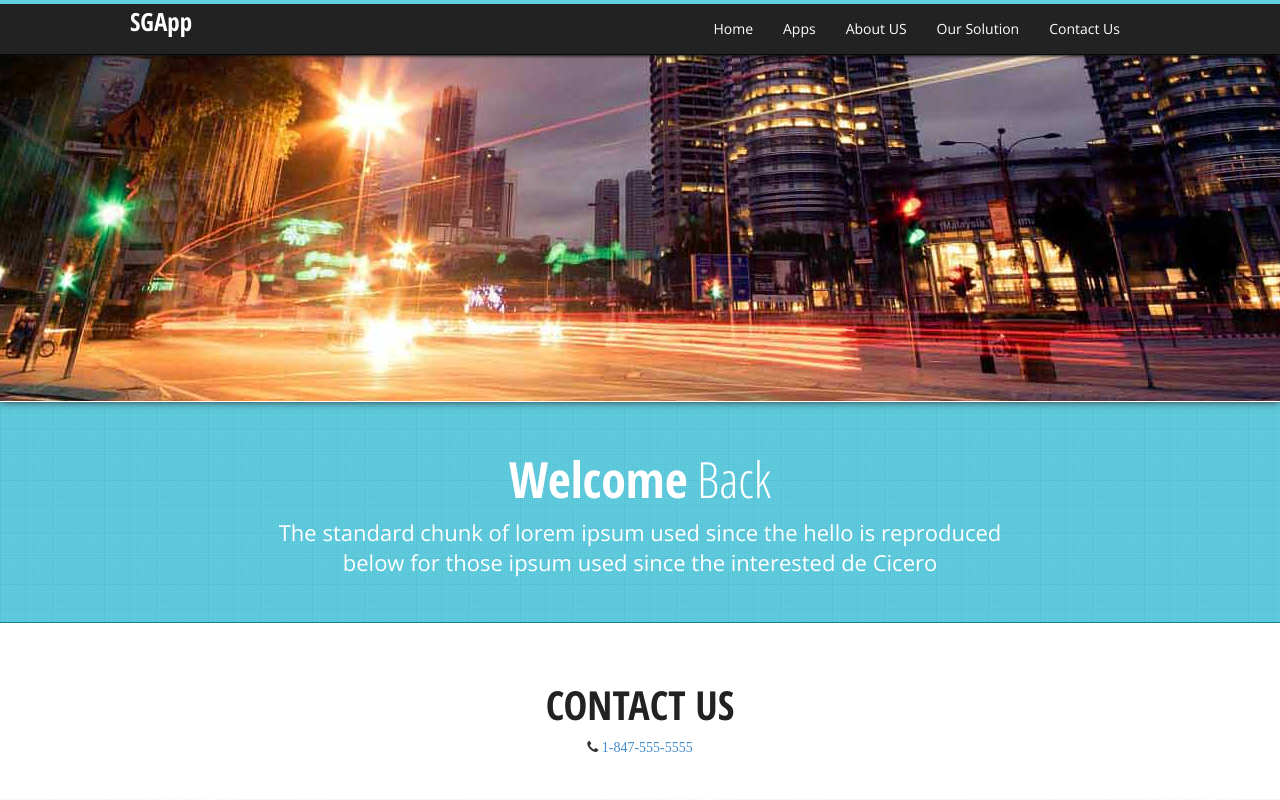
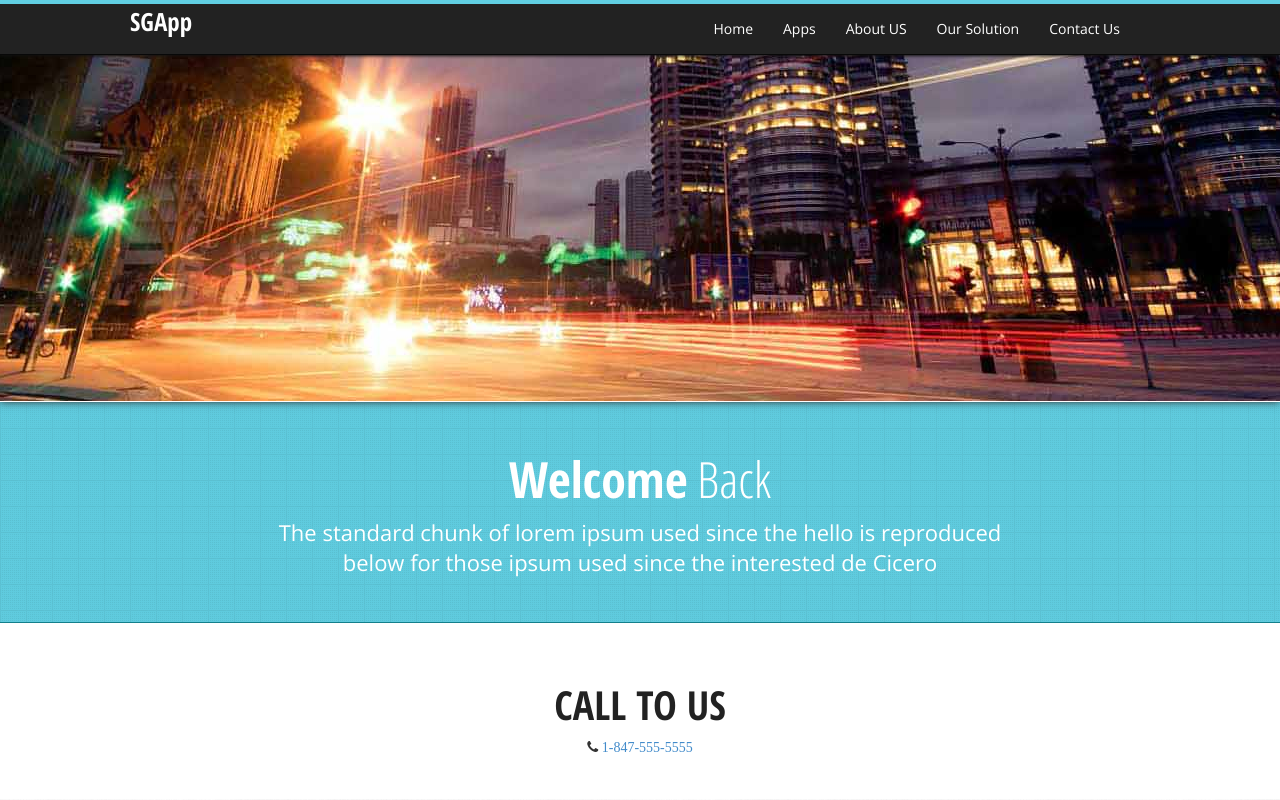
Before and after one commit to brian3t/sgappmarket_html, a plain HTML site: page www/index.html in a window 1280 px wide. Shown: the top 800 px of the page. Drawn offline with nearby package versions, Linux system fonts and the light colour scheme; some packages are replaced by stand-ins of ours; files whose address does not match are found by name.

Commit message:
05/03/2014

```diff
--- a/www/index.html
+++ b/www/index.html
@@ -124,7 +124,7 @@
         <!-- Begin Contact Add Alter-->
         <div class="call">
 	        <div class="container">
-	        		<h2 class="head">CONTACT US</h2>
+	        		<h2 class="head">CALL TO US</h2>
 	        	    <center><p class="icon-phone" >
 	        	    	<a href="tel:18475555555">1-847-555-5555</a>
 	        	    </p></center>
```
